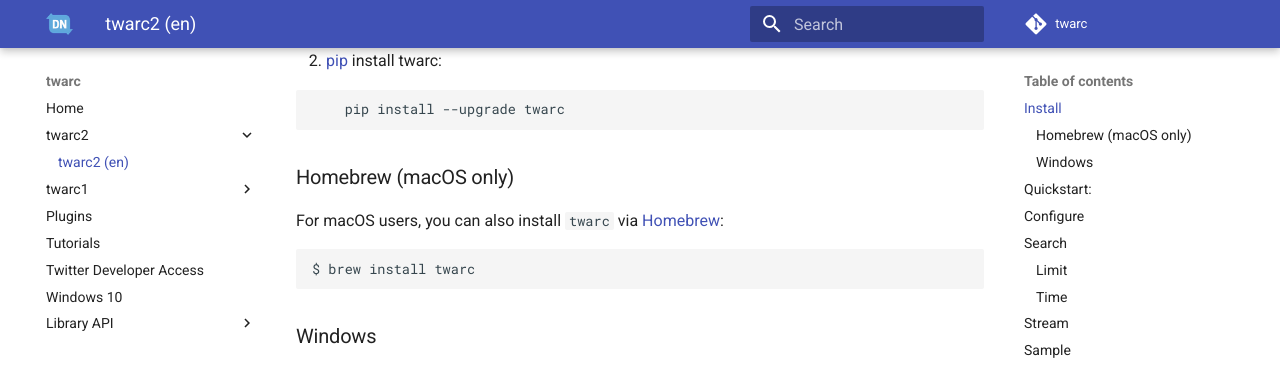
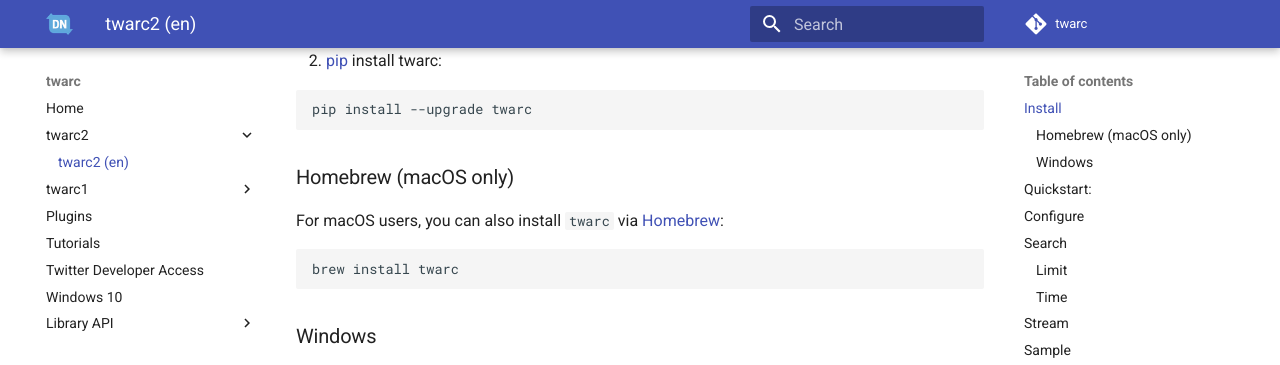
Before and after one commit to DocNow/twarc, an MkDocs documentation site: the page built from docs/twarc2_en_us.md, in a window 1280 px wide and 900 px high, scrolled down 688 px. Shown: the top 365 px of the window. Built offline with MkDocs 1.6.1 and Material for MkDocs 9.7.7, drawn with Linux system fonts in a browser that asks for light colours; comment, search, counter and statistics services are not loaded.

Commit message:
formatting commands

````diff
--- a/docs/twarc2_en_us.md
+++ b/docs/twarc2_en_us.md
@@ -33,7 +33,7 @@
 2. [pip](https://pip.pypa.io/en/stable/installing/) install twarc:
 
 ```
-    pip install --upgrade twarc
+pip install --upgrade twarc
 ```
 
 ### Homebrew (macOS only)
@@ -41,7 +41,7 @@
 For macOS users, you can also install `twarc` via [Homebrew](https://brew.sh/):
 
 ```bash
-$ brew install twarc
+brew install twarc
 ```
 
 ### Windows
````
